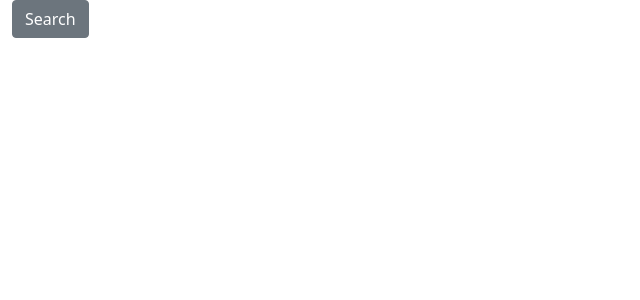
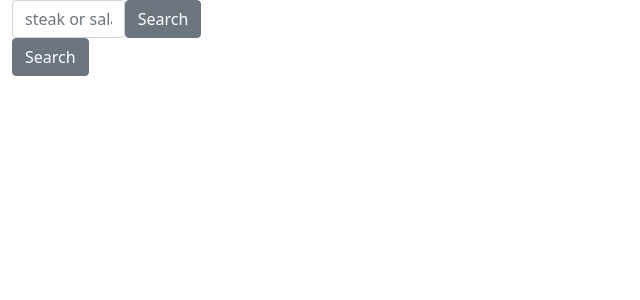
Before and after one commit to EKjs/miniYelp, a React (Create React App) app: page / in a window 1280 px wide. Shown: the top 300 px of the page, without its empty margins (0-640 px from the left). Built offline with nearby package versions, Linux system fonts and the light colour scheme.

Commit message:
searchbar basic

```diff
--- a/src/App.js
+++ b/src/App.js
@@ -1,10 +1,12 @@
 import { Route } from "react-router-dom";
-import 'bootstrap/scss/bootstrap.scss'
+import 'bootstrap/scss/bootstrap.scss';
+import SearchBar from "./components/SearchBar";
 
 function App() {
   return (
         <div className="row">
-          <div className="col">
+          <div className="col-2">
+            <SearchBar />
             <button className="btn btn-secondary">Search</button>
           </div>
         </div>
--- /dev/null
+++ b/src/components/SearchBar.js
@@ -0,0 +1,16 @@
+import { useState } from "react";
+
+const SearchBar = () =>{
+    const [searchQuery,setSearchQuery]=useState('');
+    const formSubmit=(e)=>{
+        e.preventDefault();
+    }
+    return (
+        <form className='d-flex' onSubmit={formSubmit}>
+            <input type='text' className='form-control' name='searchQuery' onChange={(e)=>setSearchQuery(e.target.value)} placeholder='steak or salad' />
+            <input type='submit' className='btn btn-secondary' value='Search' />
+        </form>
+    )
+}
+
+export default SearchBar
```
